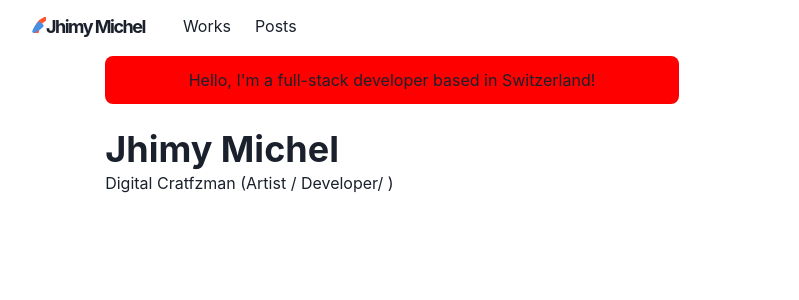
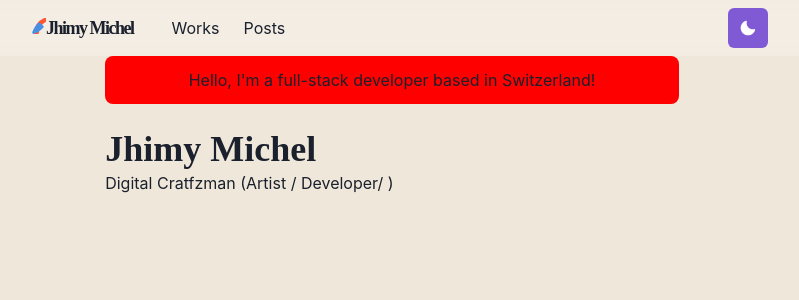
Before and after one commit to jhimy-michel/jmichel, a Next.js app: page / in a window 1280 px wide. Shown: the top 300 px of the page, without its empty margins (248-1047 px from the left). Built offline with nearby package versions, Linux system fonts and the light colour scheme.

Commit message:
adding toggle button for dark or light theme

```diff
--- a/components/navbar.js
+++ b/components/navbar.js
@@ -16,6 +16,7 @@
 } from '@chakra-ui/react'
 
 import { HamburgerIcon } from '@chakra-ui/icons'
+import ThemeToggleButton from './theme-toggle-button'
 
 const LinkItem = ({ href, path, children }) => {
   const active = path === href
@@ -77,6 +78,7 @@
         </Stack>
 
         <Box flex={1} align="right">
+          <ThemeToggleButton />
           <Box ml={2} display={{ base: 'inline-block', md: 'none' }}>
             <Menu>
               <MenuButton
--- /dev/null
+++ b/components/theme-toggle-button.js
@@ -0,0 +1,16 @@
+import { IconButton, useColorModeValue, useColorMode } from '@chakra-ui/react'
+import { SunIcon, MoonIcon } from '@chakra-ui/icons'
+
+const ThemeToggleButton = () => {
+  const { toggleColorMode } = useColorMode()
+
+  return (
+    <IconButton
+      aria-label="Toggle theme"
+      colorScheme={useColorModeValue('purple', 'orange')}
+      icon={useColorModeValue(<MoonIcon />, <SunIcon />)}
+      onClick={toggleColorMode}
+    />
+  )
+}
+export default ThemeToggleButton
--- /dev/null
+++ b/libs/theme.js
@@ -0,0 +1,55 @@
+import { extendTheme } from '@chakra-ui/react'
+import { mode } from '@chakra-ui/theme-tools'
+
+const styles = {
+  global: (props) => ({
+    body: {
+      bg: mode('#f0e7db', '#202023')(props)
+    }
+  })
+}
+
+const components = {
+  Heading: {
+    variants: {
+      'section-title': {
+        textDecoration: 'underline',
+        fontSize: 20,
+        textUnderlineOffset: 6,
+        textDecorationColor: '#525252',
+        textDecorationThickness: 4,
+        marginTop: 3,
+        marginBottom: 4
+      }
+    }
+  },
+  Link: {
+    baseStyle: (props) => ({
+      color: mode('#3d7aed', '#ff63c3')(props),
+      textUnderlineOffset: 3
+    })
+  }
+}
+
+const fonts = {
+  heading: "'M PLUS Rounded 1c'"
+}
+
+const colors = {
+  glassTeal: '#88ccca'
+}
+
+const config = {
+  initialColorMode: 'dark',
+  useSystemColorMode: true
+}
+
+const theme = extendTheme({
+  config,
+  styles,
+  components,
+  colors,
+  fonts
+})
+
+export default theme
--- a/pages/_app.js
+++ b/pages/_app.js
@@ -1,9 +1,10 @@
 import { ChakraProvider } from '@chakra-ui/react'
 import Layout from '../components/layouts/main'
+import theme from '../libs/theme'
 
 const Website = ({ Component, pageProps, router }) => {
   return (
-    <ChakraProvider>
+    <ChakraProvider theme={theme}>
       <Layout router={router}>
         <Component {...pageProps} key={router.route} />
       </Layout>
@@ -11,4 +12,4 @@
   )
 }
 
-export default Website;
+export default Website
--- /dev/null
+++ b/pages/_document.js
@@ -0,0 +1,19 @@
+import { ColorModeScript } from '@chakra-ui/react'
+import NexDocument, { Html, Head, Main, NextScript } from 'next/document'
+
+import theme from '../libs/theme'
+
+export default class Document extends NexDocument {
+  render() {
+    return (
+      <Html lang="en">
+        <Head />
+        <body>
+          <ColorModeScript initialColorMode={theme.config} />
+          <Main />
+          <NextScript />
+        </body>
+      </Html>
+    )
+  }
+}
```
